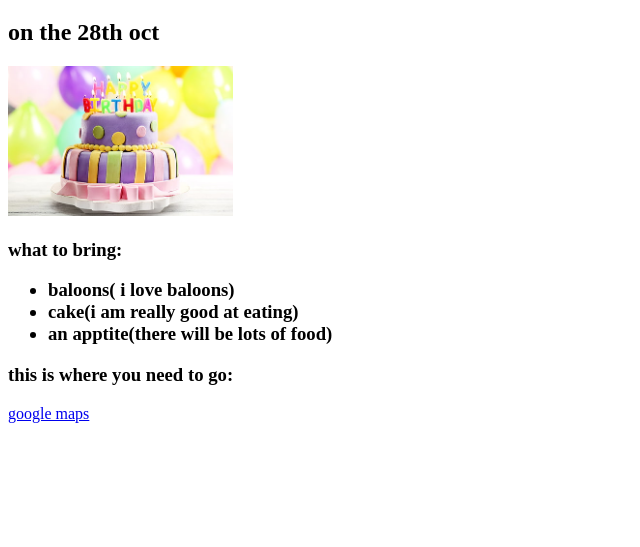
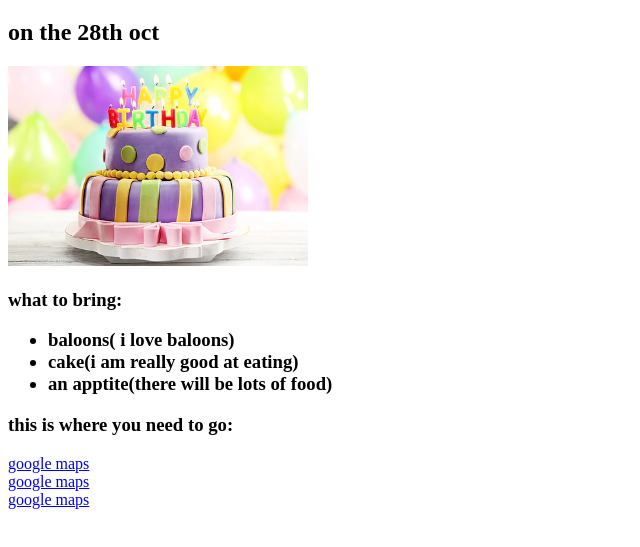
Before and after one commit to VinitaAmbwani/html-portfolio, a plain HTML site: page public/birthday-invite.html in a window 1280 px wide. Shown: the part 61-608 px from the top of the page, without its empty margins (0-640 px from the left). Drawn offline with Linux system fonts and the light colour scheme.

Commit message:
Revise birthday invite HTML with image and links
Updated image height and corrected image path. Added multiple Google Maps links for directions.

```diff
--- a/public/birthday-invite.html
+++ b/public/birthday-invite.html
@@ -9,7 +9,7 @@
  <body>
     <h1>Its my birthday!</h1>
     <h2>on the 28th oct </h2>
-   <img src="assest/images/birthday-cake3.4.jpeg" height="150" alt="birthday cake & invitation">
+    <img src="./assest/images/birthday-cake3.4.jpeg" height="200" alt="birthday cake & invitation">
     <h3>
         what to bring:
         <ul>
@@ -26,8 +26,9 @@
         </ul>
     </h3>
     <h3>this is where you need to go:</h3>
-   <a href="https://www.google.com/maps/@35.7040744,139.5577317,3a,75y,289.6h,87.01t,0.72r/data=!3m6!1e1!3m4!1sgT28ssf0BB2LxZ63JNcL1w!2e0!7i13312!8i6656
-   ">google maps</a>
+    <a href="https://maps.app.goo.gl/UkNVJQiVWLoCRFhG6">google maps</a><br />
+    <a href="https://maps.app.goo.gl/bf6SsAnPQhkdAyd79">google maps</a><br />
+    <a href="https://maps.app.goo.gl/LsmkjYfSjPmePhLw6">google maps</a><br />
 
  </body>
  </html>
```
Lines whose indentation alone changed are shown as unchanged.
